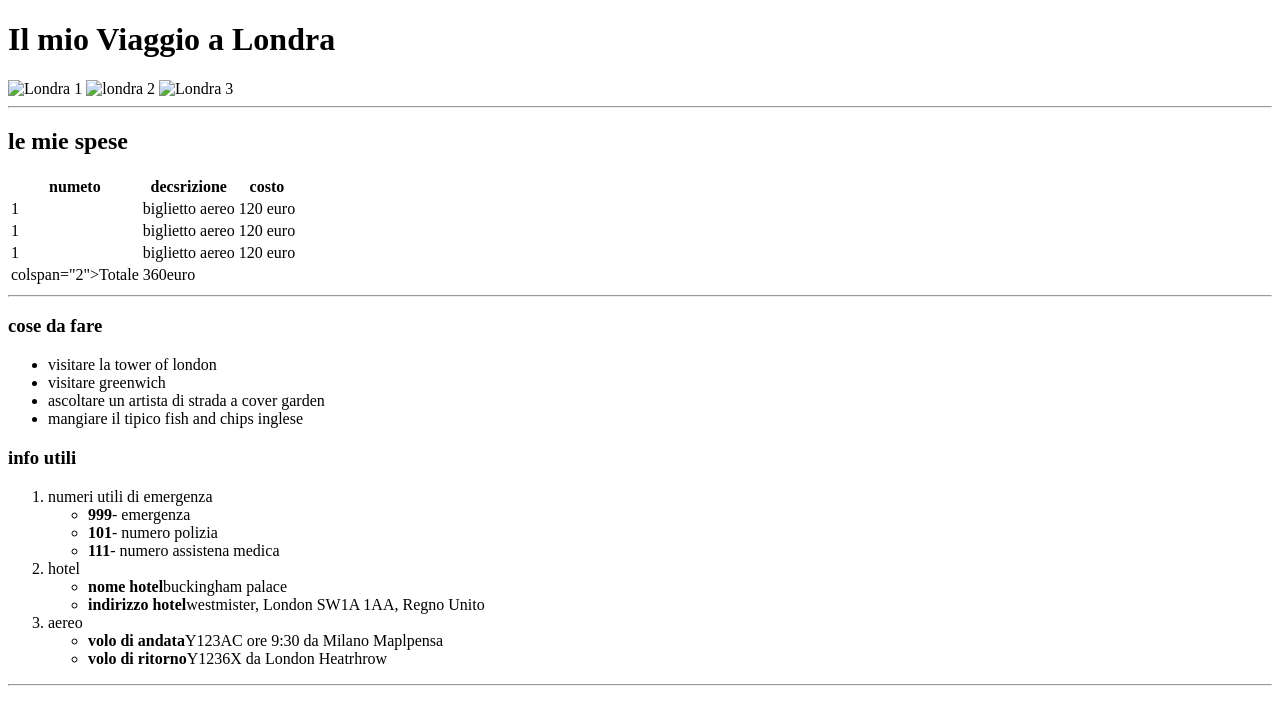
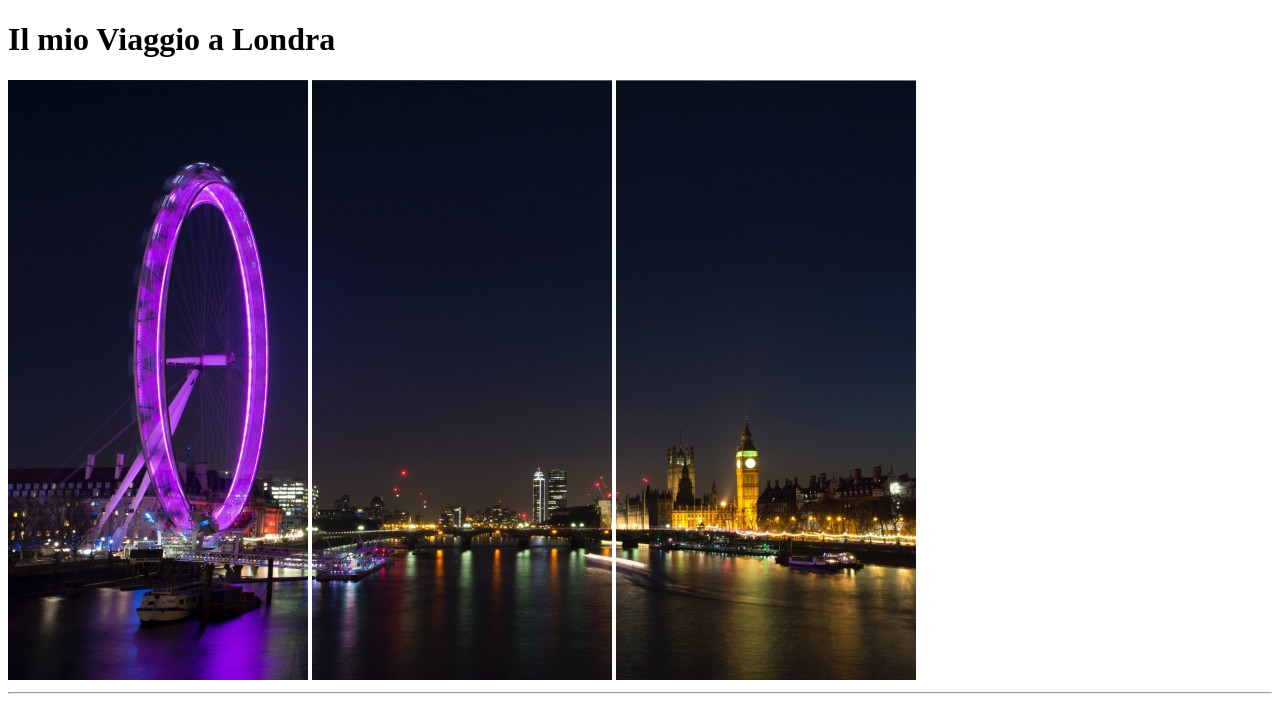
Before and after one commit to emanuelesaddemi/html-london-trip, a plain HTML site: page index.html in a window 1280 px wide. Shown: the top 701 px of the page. Drawn offline with Linux system fonts and the light colour scheme.

Commit message:
add path

```diff
--- a/index.html
+++ b/index.html
@@ -13,9 +13,11 @@
     <h1>Il mio Viaggio a Londra</h1>
 
     <div>
-        <img src="C:\boolean\html-london-trip\img\londra1.jpg" alt="Londra 1">
-        <img src="C:\boolean\html-london-trip\img\londra2.jpg" alt="londra 2">
-        <img src="C:\boolean\html-london-trip\img\londra3.jpg" alt="Londra 3">
+        <img src="img/london1.jpg" alt="Descrizione immagine 1">
+        <img src="img/london2.jpg" alt="Descrizione immagine 1">
+       <img src="img/london3..jpg" alt="Descrizione immagine 1">
+
+
         <hr>
     </div>
 
```
Also changed, not shown: img/london1.jpg (renamed from img/pexels-bill-emrich-230794-0.jpg), img/london2.jpg (renamed from img/pexels-bill-emrich-230794-1.jpg), img/london3..jpg (renamed from img/pexels-bill-emrich-230794-2.jpg).
